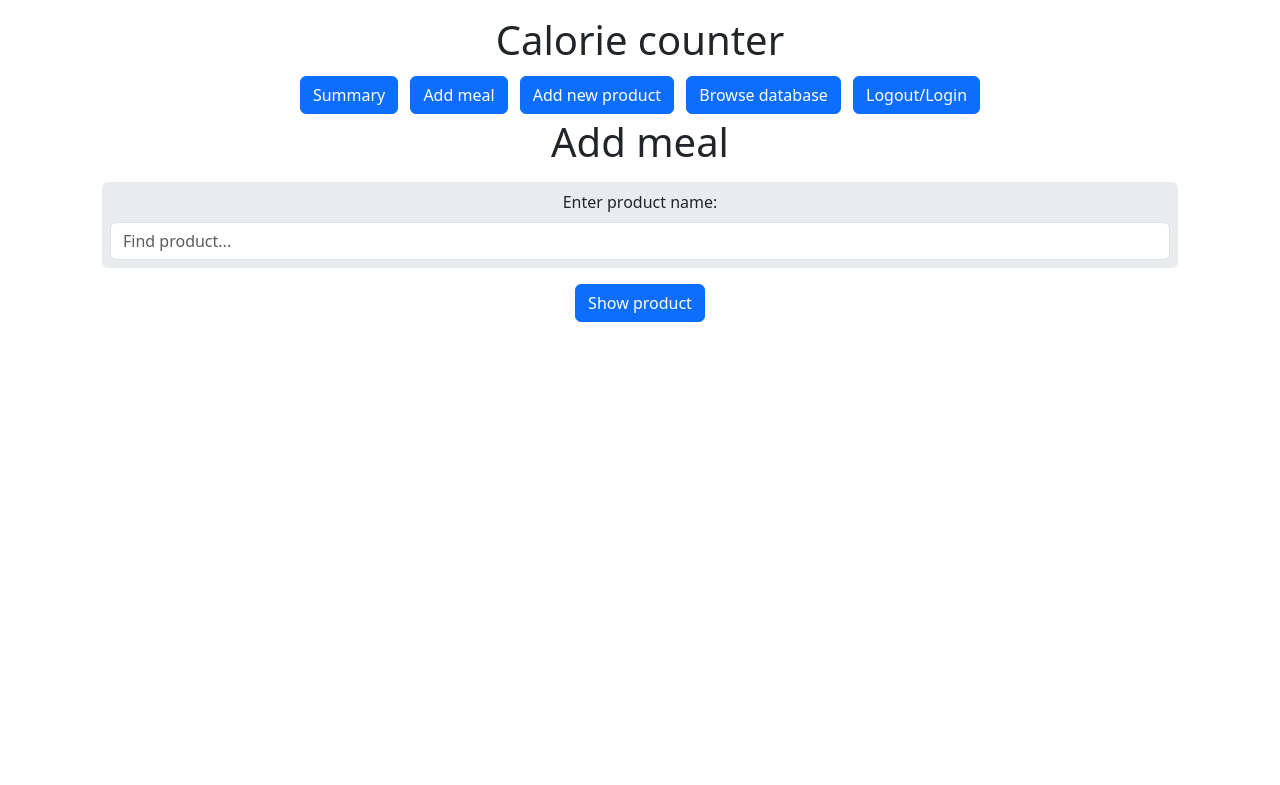
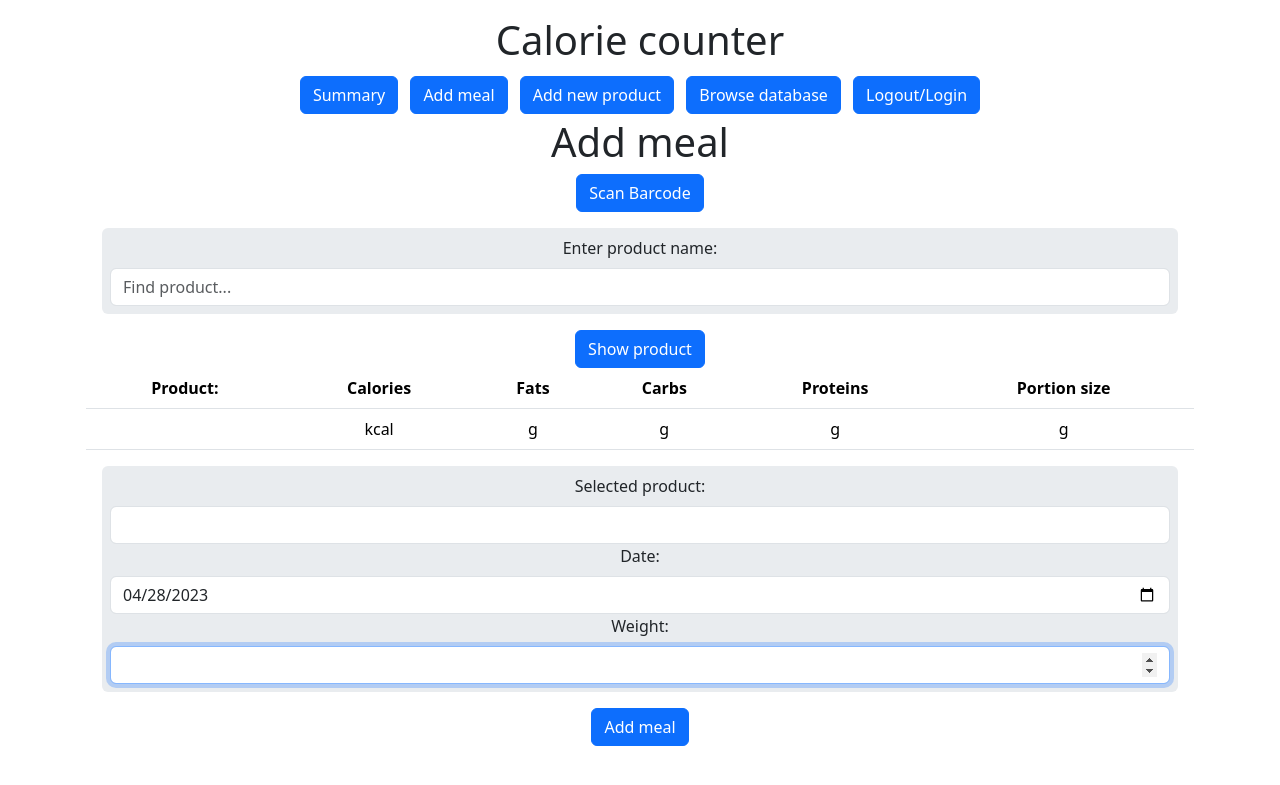
Before and after one commit to rmysliwczyk/Calorie-Counter, a Flask app: page /addmeal in a window 1280 px wide. Shown: the top 785 px of the page. Run offline with Flask 3, Linux system fonts and the light colour scheme; a user stored in the database is signed in.

Commit message:
Added searching for products using barcodes in addmeal view.

```diff
--- a/app.py
+++ b/app.py
@@ -108,7 +108,12 @@ def browsedatabase():
 def addmeal():
     if request.method == "GET":
         product_name = request.args.get("product")
-        if not product_name:
+        barcode = session.get("barcode")
+        if barcode:
+            res = cur.execute("SELECT * FROM products WHERE barcode=?", (barcode,))
+            res = res.fetchone()
+            return render_template("addmeal.htm", selected_product=res, todays_date = date.today())
+        elif not product_name:
             res = cur.execute("SELECT * FROM products")
             res = res.fetchall()
             return render_template("addmeal.htm", products=res)
@@ -116,7 +121,6 @@ def addmeal():
             product_name = product_name.strip()
             res = cur.execute("SELECT * FROM products WHERE product_name=?", (product_name,))
             res = res.fetchone()
-            print(res)
             return render_template("addmeal.htm", selected_product=res, todays_date = date.today())
     else:
         meal_date = request.form.get("date")
@@ -146,6 +150,7 @@ def addmeal():
 def addproduct():
     if request.method == "GET":
         barcode = session.get("barcode")
+        session["barcode"] = None
         return render_template("addproduct.htm", barcode=barcode)
     else:
         product_name = request.form.get("product_name").strip()
@@ -154,7 +159,7 @@ def addproduct():
         carbohydrates = request.form.get("carbohydrates")
         proteins = request.form.get("proteins")
         portion_size = request.form.get("portion_size")
-
+        barcode_post = request.form.get("barcode")
 
         if not product_name or not calories or not  proteins or not fats or not carbohydrates:
             return handle_error("Missing required fields")
@@ -163,7 +168,7 @@ def addproduct():
         else:
             cur.execute(
             "INSERT INTO products (product_name, calories, fats, carbohydrates, proteins, portion_size, barcode) VALUES (?,?,?,?,?,?,?) ",
-            (product_name, calories, fats, carbohydrates, proteins, portion_size, barcode))
+            (product_name, calories, fats, carbohydrates, proteins, portion_size, barcode_post))
             con.commit()
             return render_template("addproduct.htm")
 
@@ -173,9 +178,11 @@ def addproduct():
 @login_required
 def scanbarcode():
     if request.method == "POST":
+        session["barcode"] = request.form.get("barcode")
         if request.form.get("barcode_request_origin") == "addproduct":
-            session["barcode"] = request.form.get("barcode")
             return redirect("/addproduct")
+        elif request.form.get("barcode_request_origin") == "addmeal":
+            return redirect("/addmeal")
     return render_template("scanbarcode.htm", barcode_request_origin=request.args.get("barcode_request_origin"))
 
 
--- a/templates/addmeal.htm
+++ b/templates/addmeal.htm
@@ -1,6 +1,11 @@
 {% extends "layout.htm" %}
 {% block body %}
 <h1>Add meal</h1>
+
+<form action=/scanbarcode method="get">
+    <input type="hidden" id="barcode_request_origin" name="barcode_request_origin" value="addmeal">
+    <button class="btn btn-primary" type="submit">Scan Barcode</button>
+</form>
 <form action="/addmeal" method="get">
 <div class="m-3 p-2 bg-body-secondary rounded-2">
     <label class="form-label" for="product">Enter product name:</label>
```
Also changed, not shown: templates/scanbarcode.htm (+5 -5 lines), caloriecounter.db.
